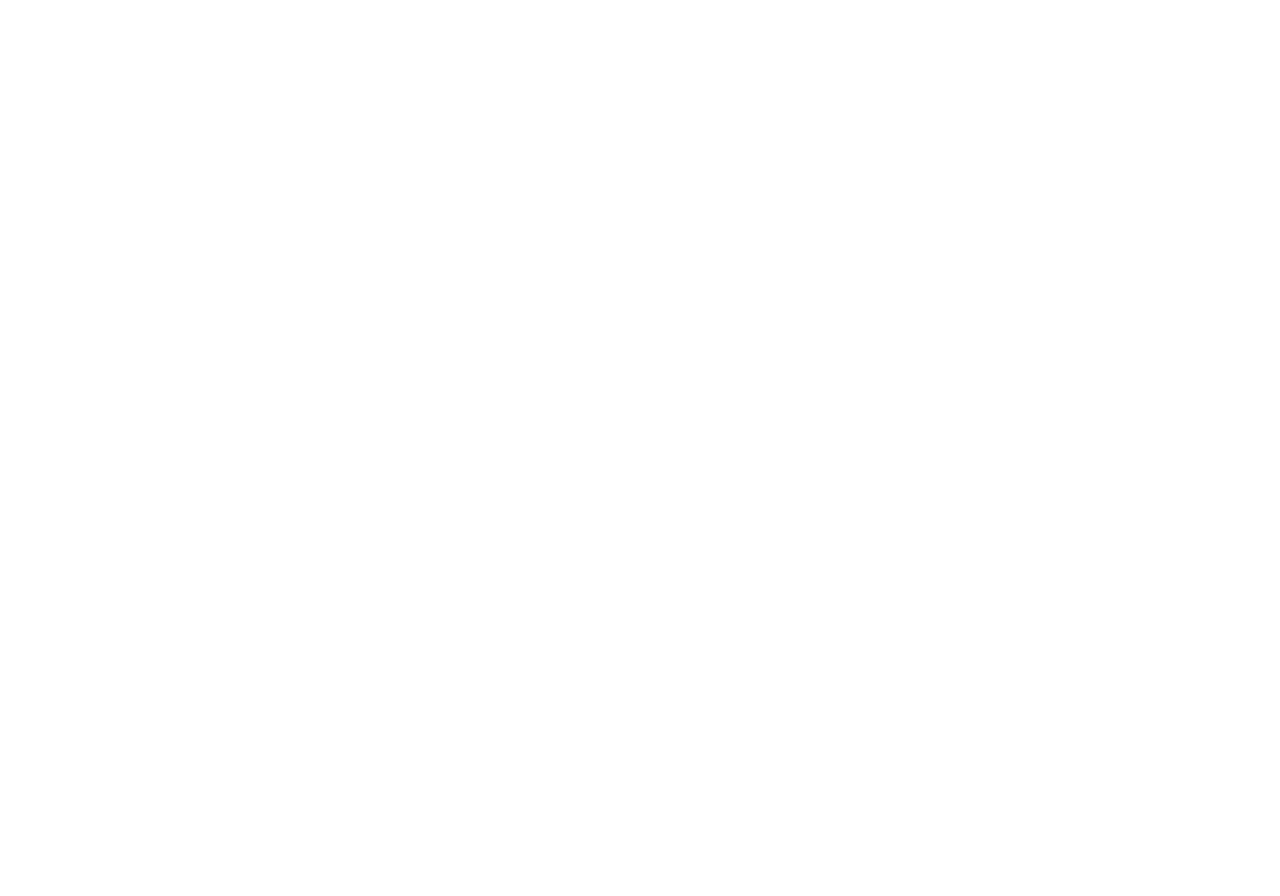
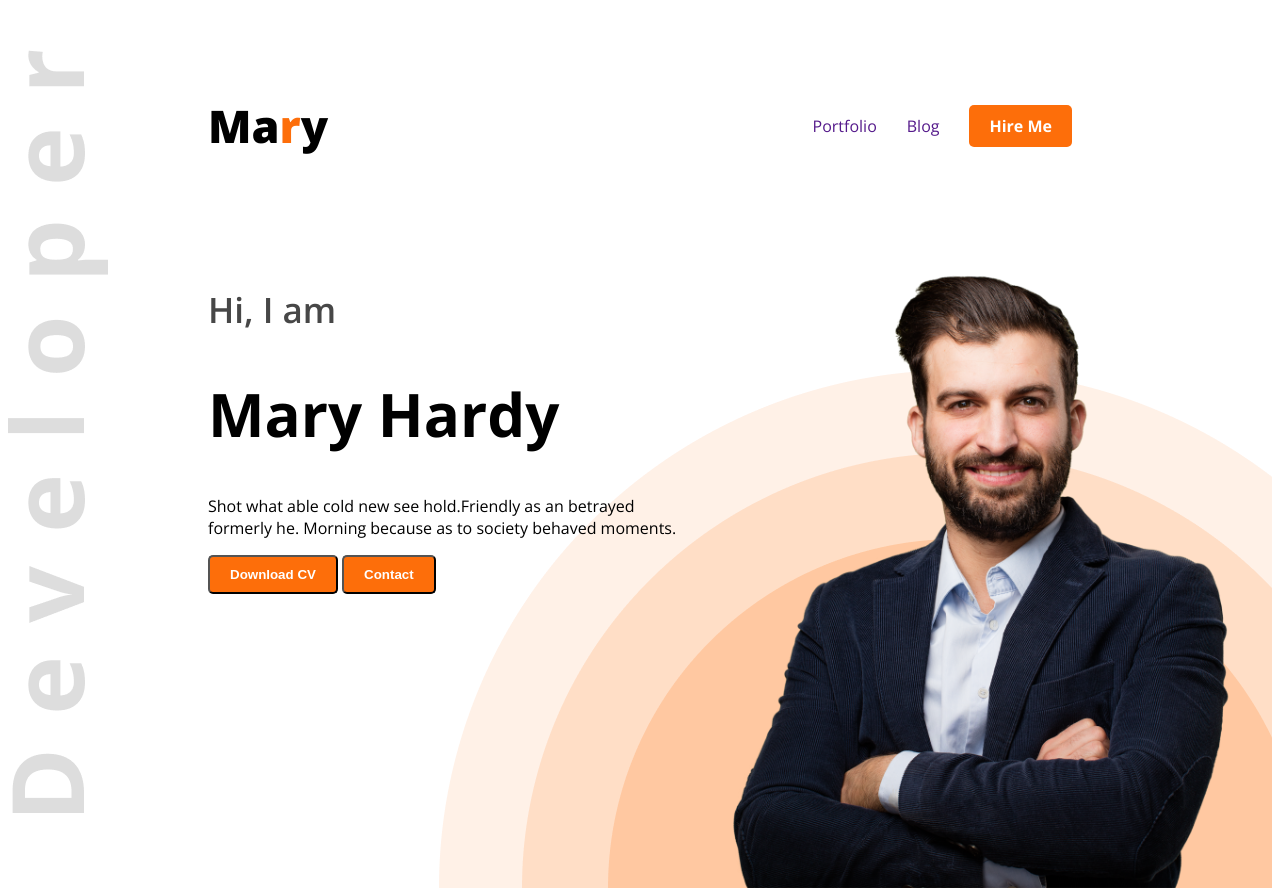
Before and after one commit to jewelranashepon/portfolio, a plain HTML site: page index.html in a window 1280 px wide. Before the commit the page ends 800 px from the top, so only its background shows below. Drawn offline with nearby package versions, Linux system fonts and the light colour scheme.

Commit message:
Banner is created

```diff
--- a/index.html
+++ b/index.html
@@ -4,9 +4,29 @@
     <meta charset="UTF-8">
     <meta name="viewport" content="width=device-width, initial-scale=1.0">
     <title>Portfolio</title>
+    <link rel="stylesheet" href="styles/style.css">
 </head>
-<body>
-    <header></header>
+<body class="open-sans-normal">
+    <header class="header">
+        <nav>
+            <h3 class="nav-title">Ma<span class="text-primary">r</span>y</h3>
+            <ul>
+                <li><a href="">Portfolio</a></li></li>
+                <li><a href="">Blog</a></li>
+                <li><a href=""><buttonv class="btn-primary">Hire Me</button></a></li>
+            </ul>
+        </nav>
+        <div class="banner">
+            <div class="banner-content">
+                <h3 class="banner-greetings dark-2">Hi, I  am</h3>
+                <h1 class="banner-title">Mary Hardy</h1>
+                <p class="banner-description">Shot what able cold new see hold.Friendly as an betrayed formerly he. Morning because as to society behaved moments.</p>
+                <button class="btn-primary">Download CV</button>
+                <button class="btn-primary">Contact</button>
+            </div>
+            <img src="images/hardy.png" alt="Marry Hardy" class="banner-profile-pic">
+        </div>
+    </header>
     <main></main>
     <footer></footer>
 
--- /dev/null
+++ b/styles/style.css
@@ -0,0 +1,71 @@
+@import url('https://fonts.googleapis.com/css2?family=Open+Sans:ital,wght@0,300..800;1,300..800&display=swap');
+
+.open-sans-normal {
+  font-family: "Open Sans", serif;
+  font-optical-sizing: auto;
+  font-style: normal;
+  font-variation-settings: "wdth" 100;
+}
+
+/* Nav style */
+nav {
+    display: flex;
+    align-items: center;
+    justify-content: space-between;
+    margin: 50px 200px;
+}
+nav ul{
+    display: flex;
+    gap: 30px;
+    align-items: center;
+}
+.text-primary{
+    color: #FD6E0A;
+}
+.nav-title{
+    font-weight: 800;
+    font-size: 45px;
+}
+
+nav ul li {
+    list-style-type: none;
+}
+
+nav li a{
+    text-decoration: none;
+}
+.btn-primary{
+    background-color: #FD6E0A;
+    font-weight: bold;
+    color: white;
+    padding: 10px 20px;
+    border-radius: 5px;
+}
+.dark-2{
+    color: #474747;
+}
+/* Banner Styles */
+.header{
+    background-image: url("../images/developer.png"), url("../images/header_bg.png");
+    background-repeat: no-repeat;
+    background-position: top left, bottom right;
+}
+.banner{
+    display: flex;
+    justify-content: space-between;
+    margin: 0 35px 0 200px;
+}
+.banner-content{
+    max-width: 580px;
+}
+.banner-greetings{
+    font-size: 35px;
+    font-weight: 600;
+}
+.banner-title{
+    font-size: 60px;
+    font-weight: bold;
+}
+.banner-profile-pic{
+    width: 550px;
+}
```
